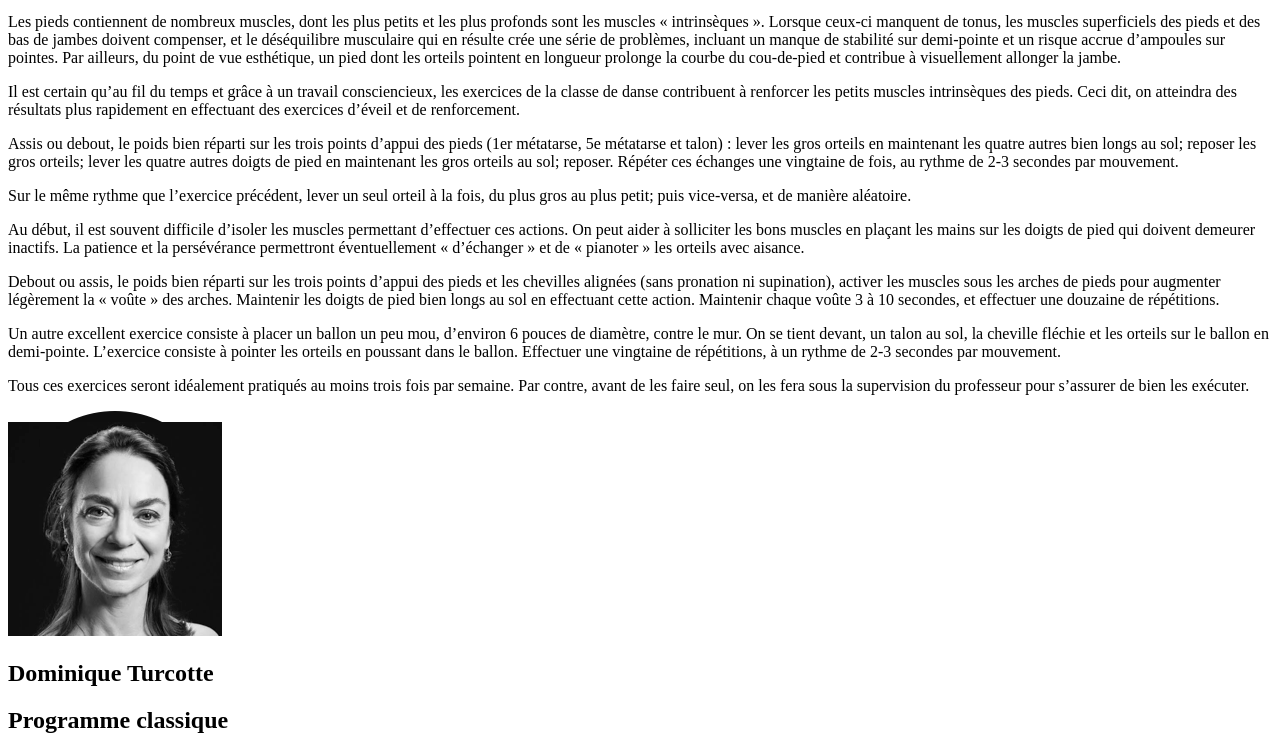
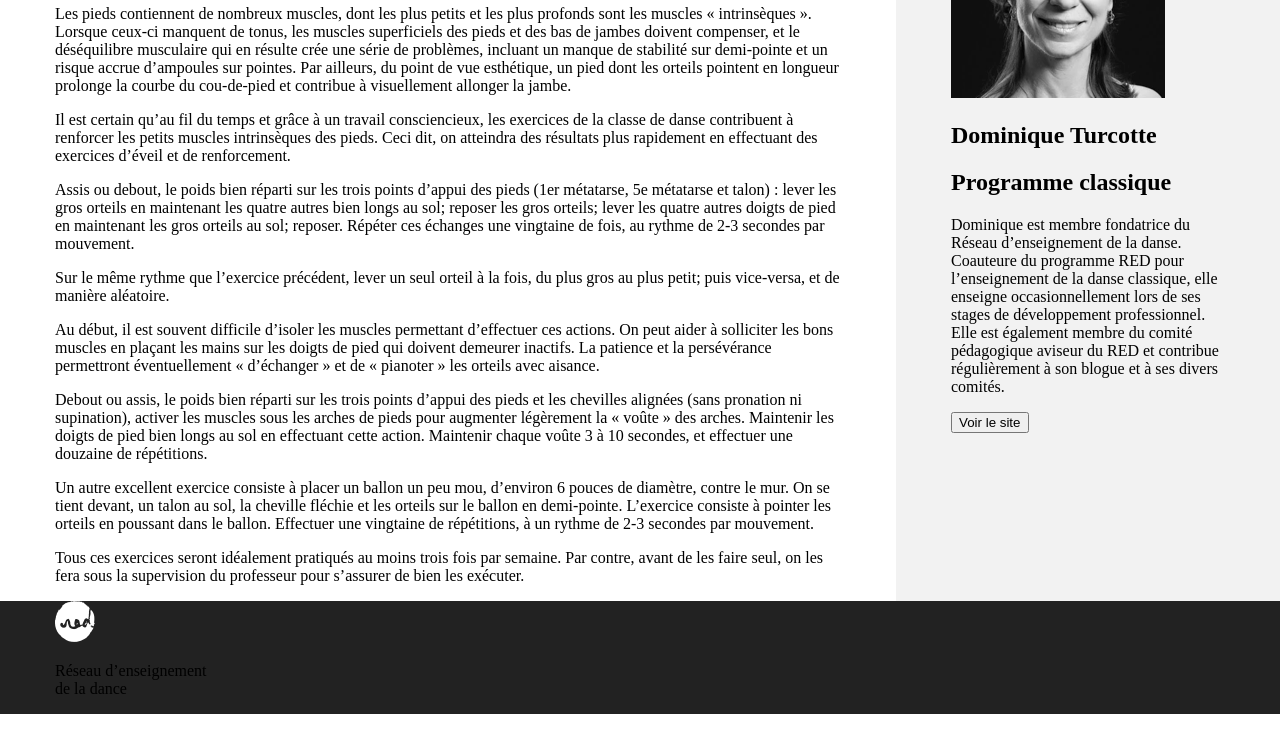
Before and after one commit to Nickoog/principalstudio, a website: page public/index.html in a window 1280 px wide. Shown: the part 353-1097 px from the top of the page. After the commit the page ends 1067 px from the top, so only its background shows below. Drawn offline with Linux system fonts and the light colour scheme; a web font is replaced by a local one.

Commit message:
CSS layout with gird

```diff
--- a/public/index.html
+++ b/public/index.html
@@ -10,8 +10,8 @@
         <script src="/main.js"></script>
     </head>
 
-    <body>
-        <header class="banner">
+    <body class="grid-container">
+        <header class="banner container">
             <div class="navbar-container">
                 <div class="brand-wrapper">
                     <a class="brand" href="#">
@@ -54,7 +54,7 @@
                 </div>
             </div>
         </header>
-        <div class="main">
+        <div class="main container">
             <h1>Pointer et non griffer les orteils</h1>
             <p>Apprendre à allonger les orteils en les pointant sans les recroqueviller en petites griffes, donc à bien pointer, peut sembler d’importance secondaire, mais j’espère vous convaincre de l’intérêt d’y porter une attention particulière.</p>
             <p>Les pieds contiennent de nombreux muscles, dont les plus petits et les plus profonds sont les muscles « intrinsèques ». Lorsque ceux-ci manquent de tonus, les muscles superficiels des pieds et des bas de jambes doivent compenser, et le déséquilibre musculaire qui en résulte crée une série de problèmes, incluant un manque de stabilité sur demi-pointe et un risque accrue d’ampoules sur pointes. Par ailleurs, du point de vue esthétique, un pied dont les orteils pointent en longueur prolonge la courbe du cou-de-pied et contribue à visuellement allonger la jambe.</p>
@@ -66,7 +66,7 @@
             <p>Un autre excellent exercice consiste à placer un ballon un peu mou, d’environ 6 pouces de diamètre, contre le mur. On se tient devant, un talon au sol, la cheville fléchie et les orteils sur le ballon en demi-pointe. L’exercice consiste à pointer les orteils en poussant dans le ballon. Effectuer une vingtaine de répétitions, à un rythme de 2-3 secondes par mouvement.</p>
             <p>Tous ces exercices seront idéalement pratiqués au moins trois fois par semaine. Par contre, avant de les faire seul, on les fera sous la supervision du professeur pour s’assurer de bien les exécuter.</p>
         </div>
-        <div class="sidebar">
+        <div class="sidebar container">
             <div class="sidebar-container">
                 <div class="image-wrapper">
                     <img src="/images/image.png" alt="">
@@ -77,7 +77,7 @@
                 <button>Voir le site</button>
             </div>
         </div>
-        <footer class="footer">
+        <footer class="footer container">
             <div class="footer-container">
                 <div class="image-wrapper">
                     <img src="/images/Fill 1.png" alt="">
--- a/public/style.css
+++ b/public/style.css
@@ -26,9 +26,108 @@
     font-style: italic;
 }
 
-h1 {
-    color:red;
-    font-family: 'Linotype';
-    font-weight: normal;
-    font-style: italic;
+/* set up gird  */
+
+.banner {
+    grid-area: header;
 }
+.main {
+    grid-area: main;
+}
+.sidebar {
+    grid-area: sidebar;
+}
+.footer {
+    grid-area: footer;
+}
+.grid-container {
+    display: grid;
+    grid-template-columns: 100%;
+    grid-template-rows: auto;
+    grid-template-areas:
+        "header"
+        "main"
+        "sidebar"
+        "footer";
+}
+
+@media screen and (min-width: 768px) {
+    .grid-container {
+        display: grid;
+        grid-template-columns: 60% 40%;
+        grid-template-rows: auto;
+        grid-template-areas:
+            "header header"
+            "main sidebar"
+            "footer footer";
+    }
+}
+@media screen and (min-width: 992px) {
+    .grid-container {
+        display: grid;
+        grid-template-columns: 70% 30%;
+        grid-template-rows: auto;
+        grid-template-areas:
+            "header header"
+            "main sidebar"
+            "footer footer";
+    }
+}
+@media screen and (min-width: 1600px) {
+    .grid-container {
+        display: grid;
+        grid-template-columns: 80% 20%;
+        grid-template-rows: auto;
+        grid-template-areas:
+            "header header"
+            "main sidebar"
+            "footer footer";
+    }
+}
+/* end gird setup */
+
+/* start Gobal CSS */
+
+body {
+    width: 100%;
+    margin: 0;
+}
+p {
+    width: 100%;
+}
+.container{
+    max-width: 100%;
+    padding-right: 19px;
+    padding-left: 19px;
+}
+@media screen and (min-width: 500px) {
+    .container{
+        max-width: 100%;
+        padding-right: 55px;
+        padding-left: 55px;
+    }
+}
+/* end Gobal CSS */
+
+/* start css for HEADER */
+
+/* end css for HEADER */
+
+/* start css for MAIN */
+.main{
+    background-color: white;
+}
+/* end css for MAIN */
+
+/* start css for SIDEBAR */
+.sidebar{
+    background-color: #f2f2f2;
+}
+/* end css for SIDEBAR */
+
+/* start css for FOOTER */
+.footer{
+    background-color: #222222;
+    height: 100%;
+}
+/* end css for FOOTER */
```
